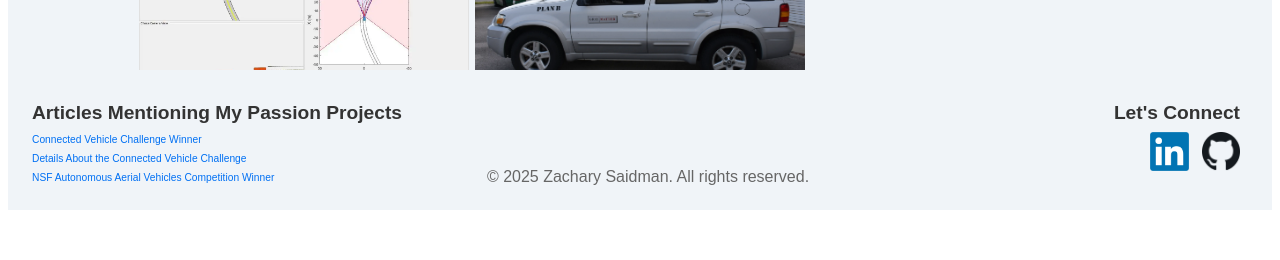
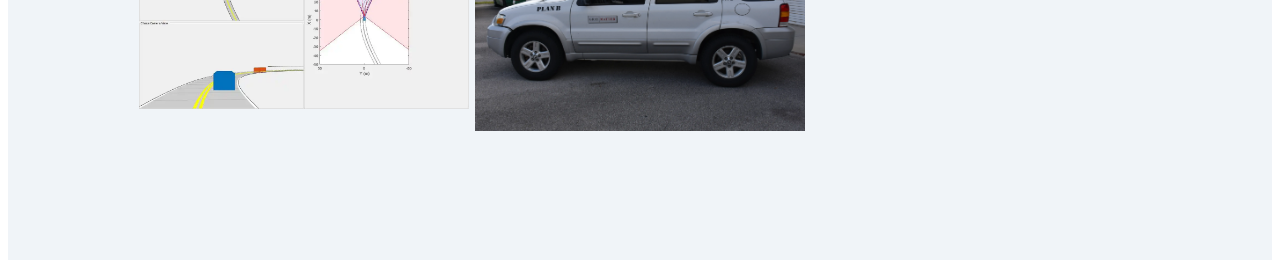
Before and after one commit to ZackSaidman/meet-zack, a Next.js app: page / in a window 1280 px wide. Shown: the part 646-906 px from the top of the page. Before the commit the page ends 864 px from the top, so only its background shows below. Built offline with nearby package versions, Linux system fonts and the light colour scheme.

Commit message:
Align Headers

```diff
--- a/app/about/page.tsx
+++ b/app/about/page.tsx
@@ -9,6 +9,7 @@ const Resume = () => {
 
   return (
     <>
+      <div style={{ fontFamily: 'Arial, sans-serif', padding: '1vh', textAlign: 'left', backgroundColor: '#f0f4f8', minHeight: '100vh', position: 'relative', boxSizing: 'border-box', margin: '0', overflow: 'hidden' }}>
       <PortfolioHeader
         title='Zachary Saidman'
         mainText='About Me'
@@ -78,6 +79,7 @@ const Resume = () => {
           <p className="text-gray-600">© {new Date().getFullYear()} Zachary Saidman. All rights reserved.</p>
         </footer>
       </main>
+      </div>
     </>
   );
 };
--- a/app/page.tsx
+++ b/app/page.tsx
@@ -86,8 +86,8 @@ const Home: React.FC = () => {
           </div>
         </section>
       </main>
-      <footer style={{ fontSize: '0.8vw', color: '#666', position: 'absolute', bottom: 0, width: '100%', display: 'flex', justifyContent: 'space-between', padding: '2vh', backgroundColor: '#f0f4f8', boxSizing: 'border-box' }}>
-        <section style={{ textAlign: 'left' }}>
+      <footer style={{ fontSize: '0.8vw', color: '#666', position: 'relative', marginTop: '10vh', bottom: 0, width: '100%', display: 'flex', justifyContent: 'space-between', padding: '2vh', backgroundColor: '#f0f4f8', boxSizing: 'border-box' }}>
+        <section style={{ textAlign: 'left', marginLeft: '10vh' }}>
           <h2 style={{ fontSize: '1.5vw', color: '#333', marginBottom: '1vh' }}>Articles Mentioning My Passion Projects</h2>
           <ul style={{ listStyleType: 'none', padding: '0', color: '#333' }}>
             {articles.map((article) => (
--- a/src/portfolio_header/PortfolioHeader.tsx
+++ b/src/portfolio_header/PortfolioHeader.tsx
@@ -30,8 +30,12 @@ const PortfolioHeader: React.FC<PortfolioHeaderProps> = ({title, mainText, subTe
     >
       <title>{ title }</title>
       <div style={{ textAlign: 'center' }}>
-        <h1 style={{ fontSize: '2.5vw', margin: '0' }}>{ mainText }</h1>
-        <p style={{ fontSize: '1vw', margin: '0' }}>{ subText }</p>
+        <h1 style={{ fontSize: '2.5vw', margin: '0' }}>{mainText}</h1>
+        {subText ? (
+          <p style={{ fontSize: '1vw', margin: '0' }}>{subText}</p>
+        ) : (
+          <div style={{ fontSize: '1vw', margin: '0', visibility: 'hidden' }}>Placeholder</div>
+        )}
       </div>
 
       <div
```
